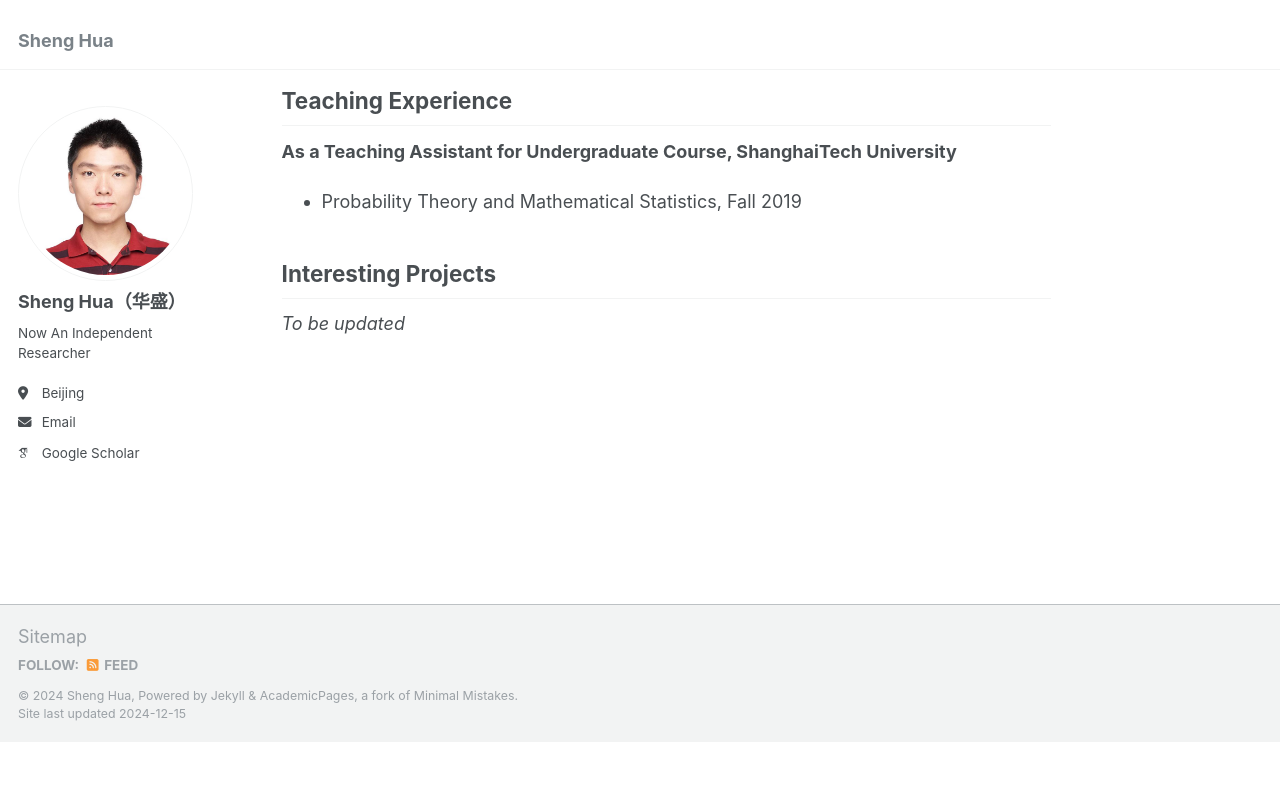
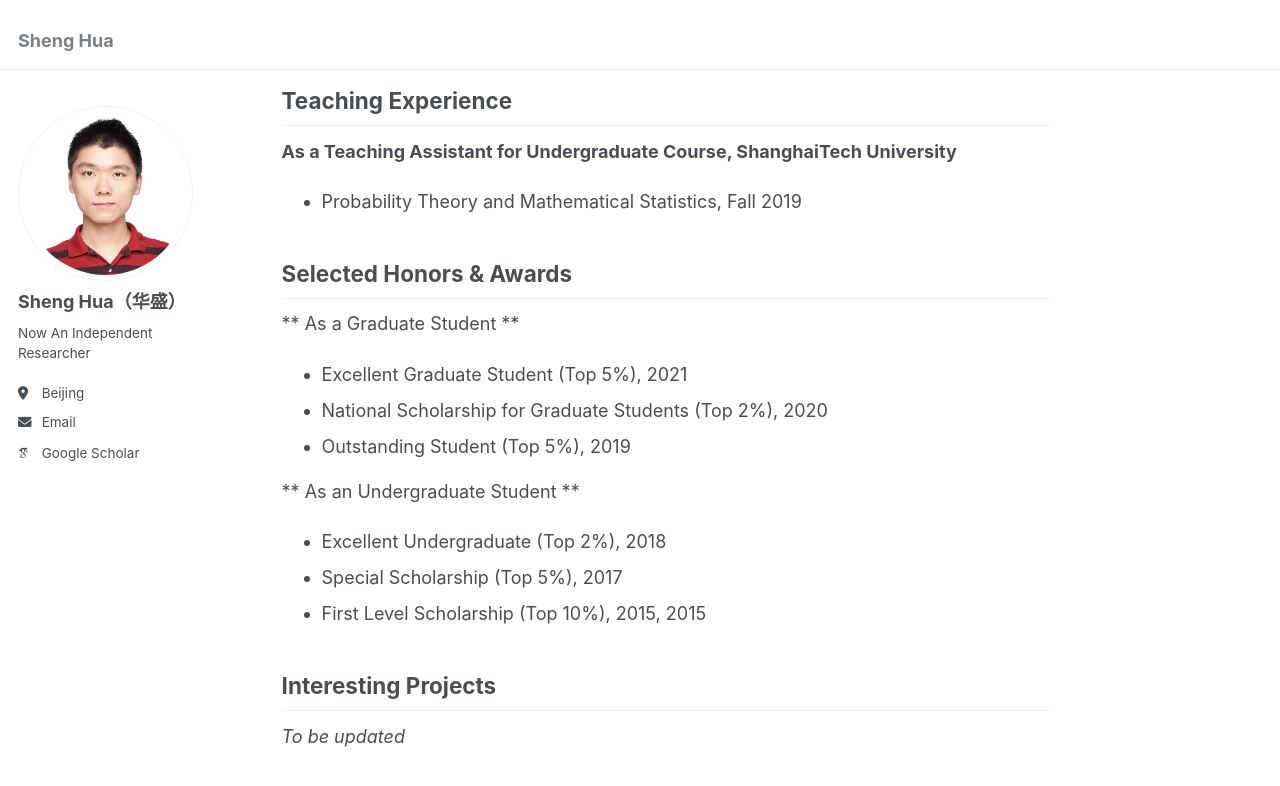
Before and after one commit to DreamerHua/dreamerhua.github.io, a Jekyll site: the page built from _pages/about.md, in a window 1280 px wide and 900 px high, scrolled down 986 px. Shown: the top 786 px of the window. Built offline with Jekyll 4.4.1, drawn with Linux system fonts in a browser that asks for light colours; some web fonts are replaced; before the commit the page ends 1728 px from its top, so only the background shows below that.

Commit message:
增加获奖信息

```diff
--- a/_pages/about.md
+++ b/_pages/about.md
@@ -32,5 +32,17 @@ Transactions on Green Communications and Networking 2021*. [[link]](https://ieee
 * Probability Theory and Mathematical Statistics, Fall 2019
 
 
+## Selected Honors & Awards
+** As a Graduate Student **
+* Excellent Graduate Student (Top 5%), 2021
+* National Scholarship for Graduate Students (Top 2%), 2020
+* Outstanding Student (Top 5%), 2019
+
+** As an Undergraduate Student **
+* Excellent Undergraduate (Top 2%), 2018
+* Special Scholarship (Top 5%), 2017
+* First Level Scholarship (Top 10%), 2015, 2015
+
+
 ## Interesting Projects
 *To be updated*
```
